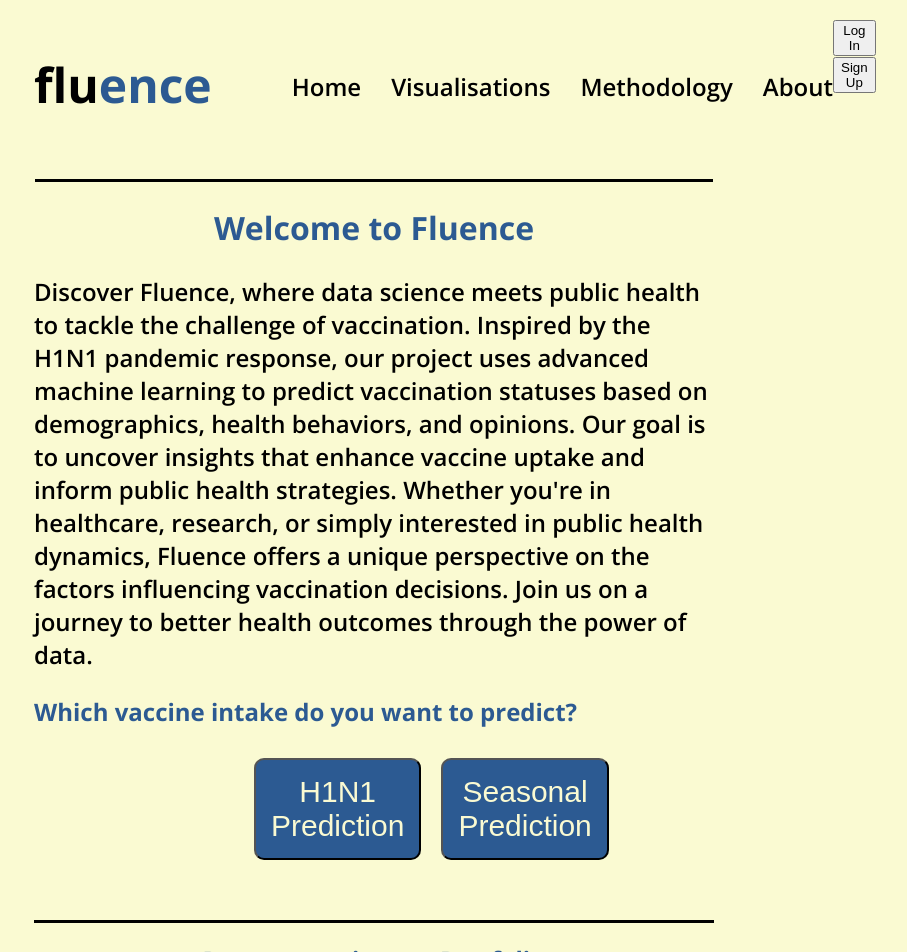
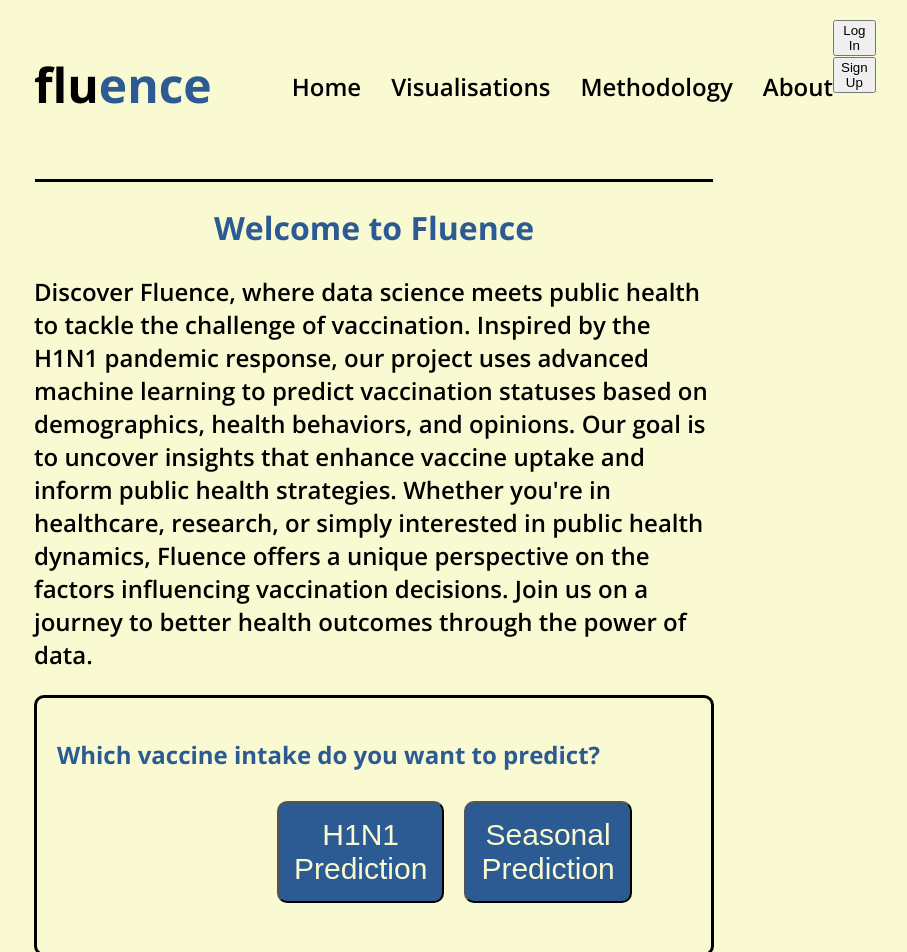
Before and after one commit to adiimated/Flu-Shot-Learning, a React (Create React App) app in the folder app/: page / in a window 1280 px wide. Shown: the top 952 px of the page, without its empty margins (266-1173 px from the left). Built offline with nearby package versions, Linux system fonts and the light colour scheme.

Commit message:
Update Home.js

```diff
--- a/app/src/Home.js
+++ b/app/src/Home.js
@@ -9,10 +9,13 @@ function Home() {
         <h2 className="HomeContentHeading">Welcome to Fluence</h2>
         <p className="HomeContent">Discover Fluence, where data science meets public health to tackle the challenge of vaccination. Inspired by the H1N1 pandemic response, our project uses advanced machine learning to predict vaccination statuses based on demographics, health behaviors, and opinions. Our goal is to uncover insights that enhance vaccine uptake and inform public health strategies. Whether you're in healthcare, research, or simply interested in public health dynamics, Fluence offers a unique perspective on the factors influencing vaccination decisions. Join us on a journey to better health outcomes through the power of data.</p>
       </div>
-      <h2>Which vaccine intake do you want to predict?</h2>
-      <div className="ModelButtons">
-        <Link to="/model1"><button className="ModelButton">H1N1 Prediction</button></Link>
-        <Link to="/model2"><button className="ModelButton">Seasonal Prediction</button></Link>
+
+      <div className='HomeBox'>
+        <h2>Which vaccine intake do you want to predict?</h2>
+        <div className="ModelButtons">
+          <Link to="/model1"><button className="ModelButton">H1N1 Prediction</button></Link>
+          <Link to="/model2"><button className="ModelButton">Seasonal Prediction</button></Link>
+        </div>
       </div>
     </div>
   );
```
